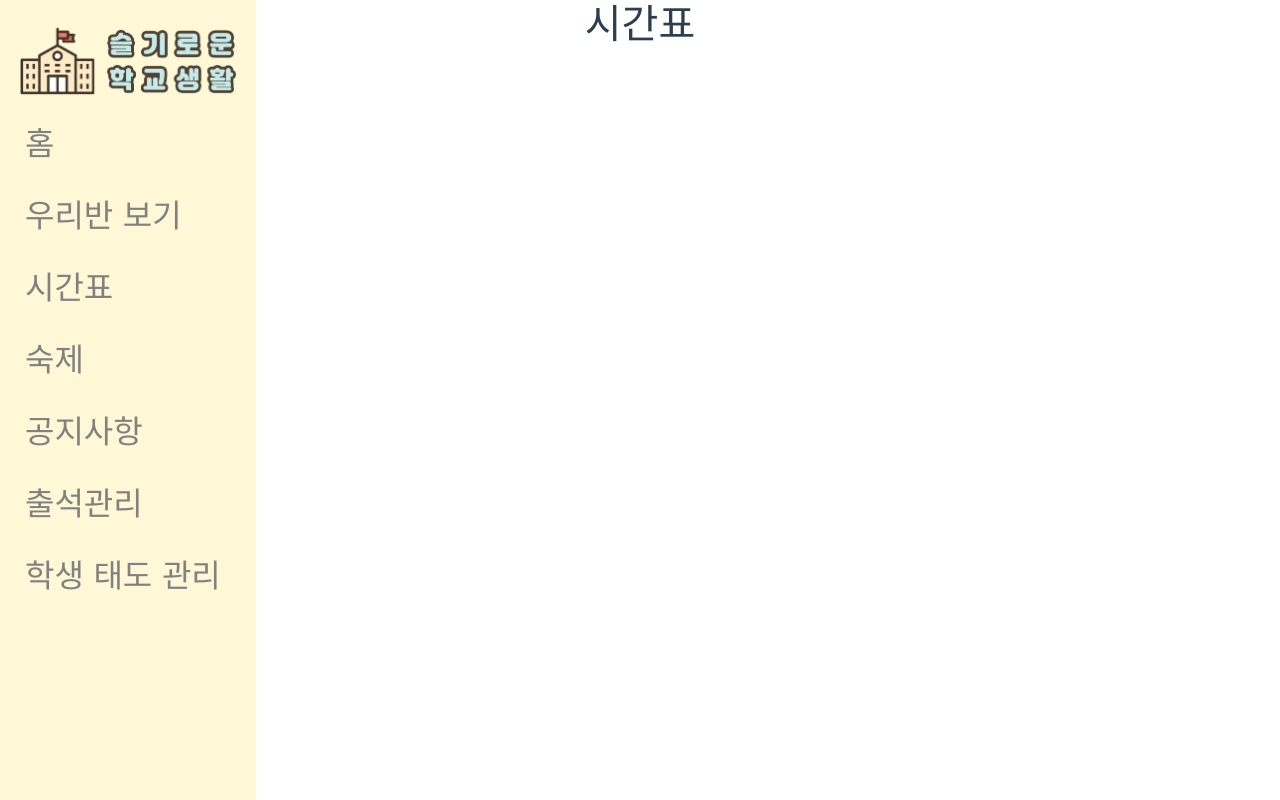
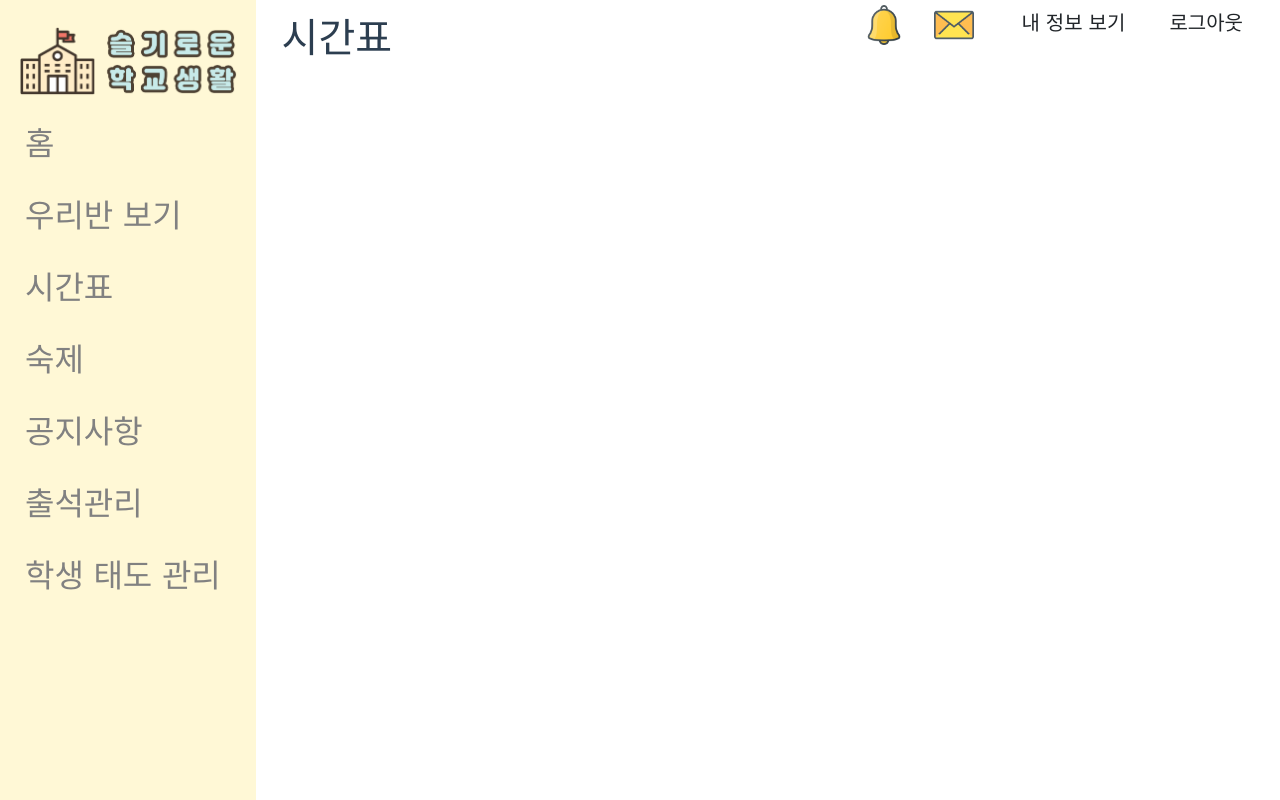
Before and after one commit to Jeong-Heui-Jin/wise_school, a Vue app in the folder frontend/: page /timetable in a window 1280 px wide. Built offline with nearby package versions, Linux system fonts and the light colour scheme; a web font is replaced by a local one.

Commit message:
Finish Off 2 weeks

```diff
--- a/frontend/src/views/AfterLogin/NoticeCreate.vue
+++ b/frontend/src/views/AfterLogin/NoticeCreate.vue
@@ -86,7 +86,7 @@ export default {
   top: 112px;
   left: 25%;
 
-  background-color: rgb(154, 201, 154);
+  background-color: #e0edd4;
   border-radius: 10px;
   /* z-index: 1; */
 
--- a/frontend/src/views/AfterLogin/Timetable.vue
+++ b/frontend/src/views/AfterLogin/Timetable.vue
@@ -1,16 +1,21 @@
 <template>
-  <div>
+  <div style="font-family: 'Jua', sans-serif;">
     <NavSideBar/>
-    <h1>시간표</h1>
+    <NavBar/>
+    <h1 id="title">시간표</h1>
+
   </div>
 </template>
 
 <script>
 import NavSideBar from '@/components/NavSideBarTeacher.vue'
+import NavBar from '@/components/NavBar.vue'
+
 export default {
   name: 'Timetable',
   components: {
     NavSideBar,
+    NavBar
   },
 }
 </script>
```
